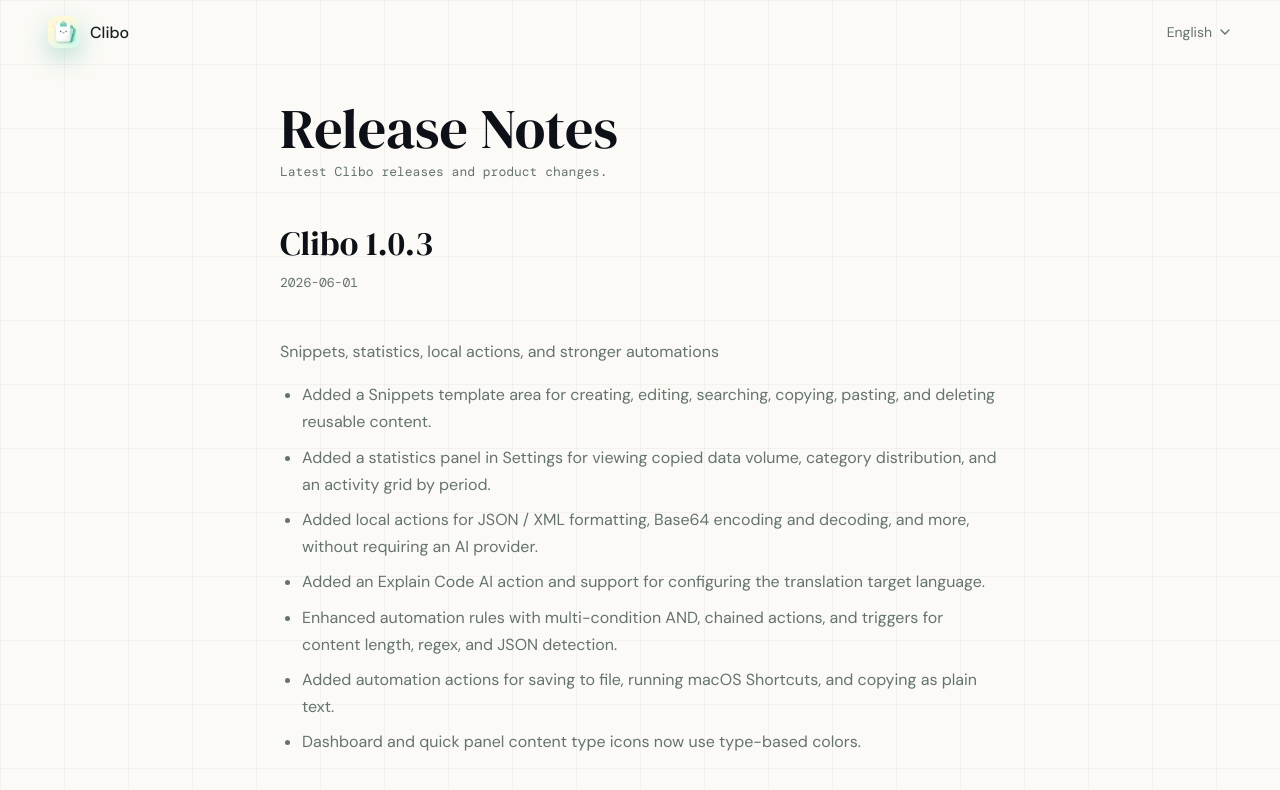
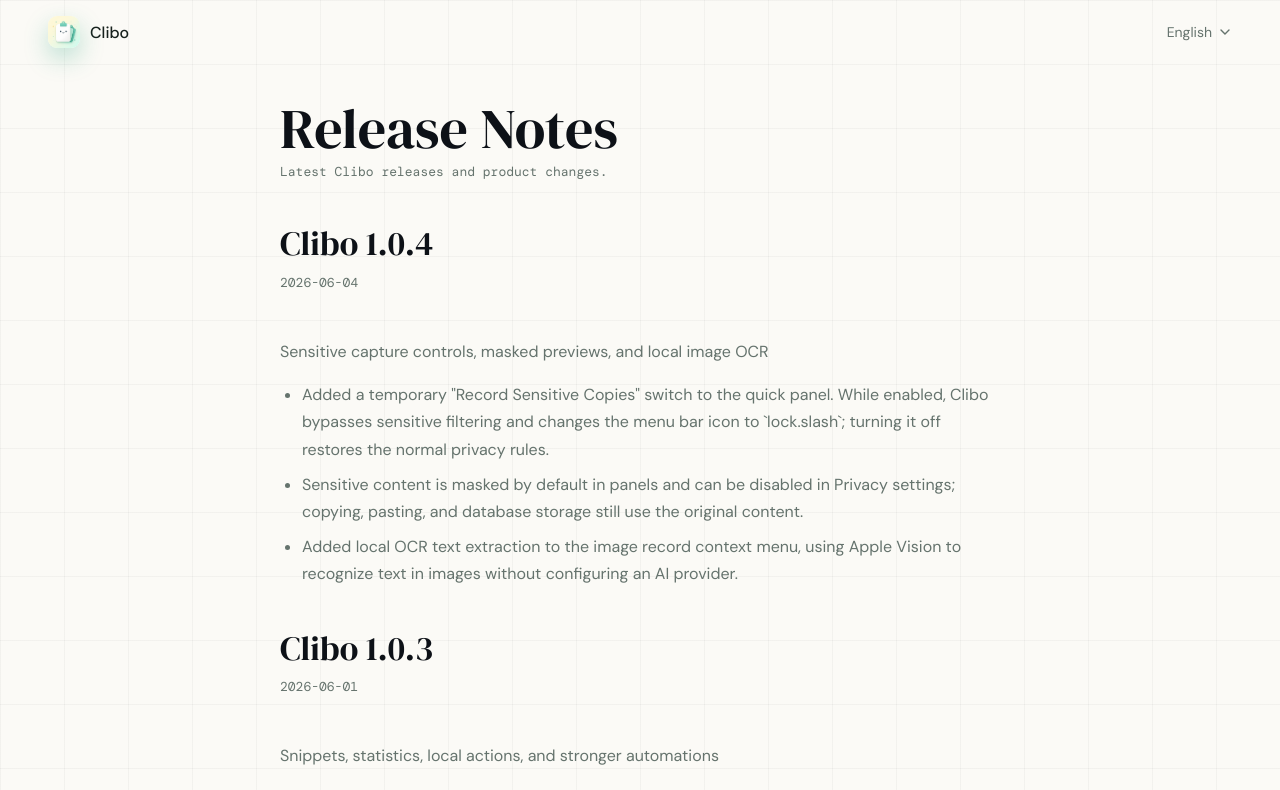
Before and after one commit to 08820048/Clibo_Site, a React (Vite) app: page /releases in a window 1280 px wide. Shown: the top 790 px of the page. Built offline with nearby package versions, Linux system fonts and the light colour scheme.

Commit message:
Update release notes and pricing copy

```diff
--- a/src/components/Hero.jsx
+++ b/src/components/Hero.jsx
@@ -147,14 +147,14 @@
           <p className="price-note reveal" style={{ "--delay": "400ms" }}>
             <I18nText
               t={{
-                en: "Early Bird: $9 one-time · Regular price $15",
-                zh: "早鸟价：$9 一次买断 · 原价 $15",
-                ja: "早期購入: $9 一回払い · 通常価格 $15",
-                ko: "얼리버드: $9 일회결제 · 정가 $15",
-                fr: "Early Bird : $9 unique · Prix normal $15",
-                de: "Frühbucher: $9 einmalig · Regulärer Preis $15",
-                it: "Early Bird: $9 una tantum · Prezzo regolare $15",
-                es: "Early Bird: $9 único · Precio regular $15",
+                en: "Early Bird: $9 one-time · Regular price $15 · Valid until July 1, 2026",
+                zh: "早鸟价：$9 一次买断 · 原价 $15 · 2026年7月1日前有效",
+                ja: "早期購入: $9 一回払い · 通常価格 $15 · 2026年7月1日まで有効",
+                ko: "얼리버드: $9 일회결제 · 정가 $15 · 2026년 7월 1일까지 유효",
+                fr: "Early Bird : $9 unique · Prix normal $15 · Valable jusqu'au 1 juillet 2026",
+                de: "Frühbucher: $9 einmalig · Regulärer Preis $15 · Gültig bis 1. Juli 2026",
+                it: "Early Bird: $9 una tantum · Prezzo regolare $15 · Valido fino al 1 luglio 2026",
+                es: "Early Bird: $9 único · Precio regular $15 · Válido hasta el 1 de julio de 2026",
               }}
             />
           </p>
--- a/src/components/Pricing.jsx
+++ b/src/components/Pricing.jsx
@@ -170,14 +170,14 @@
             delay={0.1}
             stagger={0.016}
             t={{
-              en: "Early Bird: $9 one-time · Regular price $15",
-              zh: "早鸟价：$9 一次买断 · 正价 $15",
-              ja: "早期価格：$9買い切り · 通常価格$15",
-              ko: "얼리버드: $9 일회 결제 · 정상가 $15",
-              fr: "Early Bird : 9 $ en une fois · Prix normal 15 $",
-              de: "Early Bird: 9 $ einmalig · Regulärer Preis 15 $",
-              it: "Early Bird: 9 $ una tantum · Prezzo regolare 15 $",
-              es: "Early Bird: 9 $ pago único · Precio regular 15 $",
+              en: "Early Bird: $9 one-time · Regular price $15 · Valid until July 1, 2026",
+              zh: "早鸟价：$9 一次买断 · 正价 $15 · 2026年7月1日前有效",
+              ja: "早期価格：$9買い切り · 通常価格$15 · 2026年7月1日まで有効",
+              ko: "얼리버드: $9 일회 결제 · 정상가 $15 · 2026년 7월 1일까지 유효",
+              fr: "Early Bird : 9 $ en une fois · Prix normal 15 $ · Valable jusqu'au 1 juillet 2026",
+              de: "Early Bird: 9 $ einmalig · Regulärer Preis 15 $ · Gültig bis 1. Juli 2026",
+              it: "Early Bird: 9 $ una tantum · Prezzo regolare 15 $ · Valido fino al 1 luglio 2026",
+              es: "Early Bird: 9 $ pago único · Precio regular 15 $ · Válido hasta el 1 de julio de 2026",
             }}
           />
         </p>
--- a/src/pages/Releases.jsx
+++ b/src/pages/Releases.jsx
@@ -7,6 +7,52 @@
 import "../styles/privacy.css";
 
 const RELEASES = [
+  {
+    version: "1.0.4",
+    date: "2026-06-04",
+    title: {
+      en: "Sensitive capture controls, masked previews, and local image OCR",
+      zh: "敏感复制控制、脱敏预览与本地图片 OCR",
+      ja: "機密コピー制御、マスク表示、ローカル画像 OCR",
+      ko: "민감한 복사 제어, 마스킹 미리보기 및 로컬 이미지 OCR",
+      fr: "Controle des copies sensibles, apercus masques et OCR local des images",
+      de: "Steuerung sensibler Kopien, maskierte Vorschauen und lokale Bild-OCR",
+      it: "Controlli per copie sensibili, anteprime mascherate e OCR locale immagini",
+      es: "Controles de copia sensible, vistas enmascaradas y OCR local de imagenes",
+    },
+    notes: [
+      {
+        en: "Added a temporary \"Record Sensitive Copies\" switch to the quick panel. While enabled, Clibo bypasses sensitive filtering and changes the menu bar icon to `lock.slash`; turning it off restores the normal privacy rules.",
+        zh: "快捷面板新增临时“记录敏感复制”开关。开启期间会绕过敏感过滤并让菜单栏图标切换为 `lock.slash`，关闭后恢复正常隐私规则。",
+        ja: "クイックパネルに一時的な「機密コピーを記録」スイッチを追加しました。有効な間は機密フィルターをバイパスし、メニューバーアイコンが `lock.slash` に切り替わります。オフにすると通常のプライバシールールに戻ります。",
+        ko: "빠른 패널에 임시 \"민감한 복사 기록\" 스위치를 추가했습니다. 켜져 있는 동안 민감한 필터링을 우회하고 메뉴 막대 아이콘이 `lock.slash`로 바뀌며, 끄면 일반 개인정보 보호 규칙으로 돌아갑니다.",
+        fr: "Ajout d'un interrupteur temporaire \"Record Sensitive Copies\" dans le panneau rapide. Lorsqu'il est active, Clibo contourne le filtrage sensible et remplace l'icone de barre de menus par `lock.slash`; une fois desactive, les regles de confidentialite normales sont restaurees.",
+        de: "Im Schnellpanel gibt es einen temporaeren Schalter \"Record Sensitive Copies\". Solange er aktiv ist, umgeht Clibo den Filter fuer sensible Inhalte und wechselt das Menuleistensymbol zu `lock.slash`; nach dem Deaktivieren gelten wieder die normalen Datenschutzregeln.",
+        it: "Aggiunto al pannello rapido un interruttore temporaneo \"Record Sensitive Copies\". Quando e attivo, Clibo aggira il filtro dei contenuti sensibili e cambia l'icona della barra dei menu in `lock.slash`; disattivandolo tornano le normali regole di privacy.",
+        es: "Se agrego al panel rapido un interruptor temporal \"Record Sensitive Copies\". Mientras esta activado, Clibo omite el filtrado sensible y cambia el icono de la barra de menus a `lock.slash`; al desactivarlo se restauran las reglas normales de privacidad.",
+      },
+      {
+        en: "Sensitive content is masked by default in panels and can be disabled in Privacy settings; copying, pasting, and database storage still use the original content.",
+        zh: "敏感内容默认在面板中脱敏显示，可在隐私设置中关闭；复制、粘贴和数据库存储仍使用原始内容。",
+        ja: "機密内容はデフォルトでパネル内ではマスク表示され、プライバシー設定で無効化できます。コピー、貼り付け、データベース保存には引き続き元の内容が使われます。",
+        ko: "민감한 콘텐츠는 기본적으로 패널에서 마스킹되어 표시되며 개인정보 설정에서 끌 수 있습니다. 복사, 붙여넣기 및 데이터베이스 저장에는 여전히 원본 콘텐츠가 사용됩니다.",
+        fr: "Le contenu sensible est masque par defaut dans les panneaux et peut etre desactive dans les reglages de confidentialite; la copie, le collage et le stockage en base de donnees utilisent toujours le contenu d'origine.",
+        de: "Sensible Inhalte werden in Panels standardmaessig maskiert angezeigt und koennen in den Datenschutzeinstellungen deaktiviert werden; Kopieren, Einfuegen und Datenbankspeicherung verwenden weiterhin den Originalinhalt.",
+        it: "I contenuti sensibili sono mascherati per impostazione predefinita nei pannelli e possono essere disattivati nelle impostazioni Privacy; copia, incolla e archiviazione nel database usano ancora il contenuto originale.",
+        es: "El contenido sensible se muestra enmascarado por defecto en los paneles y puede desactivarse en los ajustes de privacidad; copiar, pegar y almacenar en la base de datos siguen usando el contenido original.",
+      },
+      {
+        en: "Added local OCR text extraction to the image record context menu, using Apple Vision to recognize text in images without configuring an AI provider.",
+        zh: "图片记录右键菜单新增本地 OCR 文本提取功能，使用 Apple Vision 识别图片文字，无需配置 AI provider。",
+        ja: "画像記録のコンテキストメニューにローカル OCR テキスト抽出を追加しました。Apple Vision で画像内の文字を認識するため、AI provider の設定は不要です。",
+        ko: "이미지 기록 컨텍스트 메뉴에 로컬 OCR 텍스트 추출 기능을 추가했습니다. Apple Vision으로 이미지의 텍스트를 인식하므로 AI provider 설정이 필요 없습니다.",
+        fr: "Ajout de l'extraction de texte OCR locale au menu contextuel des images, avec Apple Vision pour reconnaitre le texte des images sans configurer d'AI provider.",
+        de: "Das Kontextmenu fuer Bildeintraege bietet jetzt lokale OCR-Textextraktion mit Apple Vision, um Text in Bildern ohne konfigurierten AI provider zu erkennen.",
+        it: "Aggiunta l'estrazione testo OCR locale al menu contestuale dei record immagine, usando Apple Vision per riconoscere il testo nelle immagini senza configurare un AI provider.",
+        es: "Se agrego extraccion local de texto OCR al menu contextual de los registros de imagen, usando Apple Vision para reconocer texto en imagenes sin configurar un AI provider.",
+      },
+    ],
+  },
   {
     version: "1.0.3",
     date: "2026-06-01",
--- a/src/seo/metadata.js
+++ b/src/seo/metadata.js
@@ -141,6 +141,7 @@
         "@type": "Offer",
         price: "9",
         priceCurrency: "USD",
+        priceValidUntil: "2026-07-01",
         availability: "https://schema.org/InStock",
         url: `${SITE_URL}/#pricing`,
       },
```
Also changed, not shown: scripts/generate-seo-pages.mjs (+7 -1 lines), 1 other file (tests, documents, lock files or other folders).
